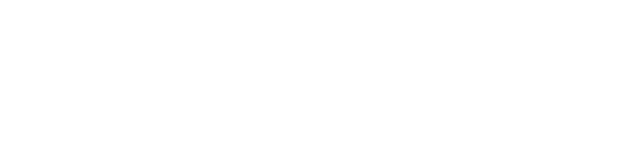
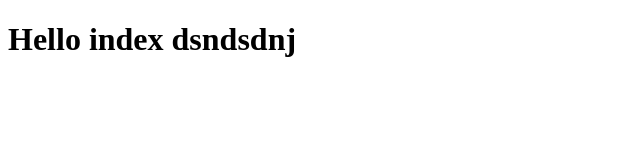
Before and after one commit to xChanh/coursera-test, a plain HTML site: page index.html in a window 1280 px wide. Shown: the whole page, without its empty margins (0-640 px from the left). Drawn offline with Linux system fonts and the light colour scheme.

Commit message:
Update index.html
my first page

```diff
--- a/index.html
+++ b/index.html
@@ -6,6 +6,6 @@
 	<title>index</title>
 </head>
 <body>
-
+	<h1>Hello index dsndsdnj</h1>
 </body>
 </html>
```
